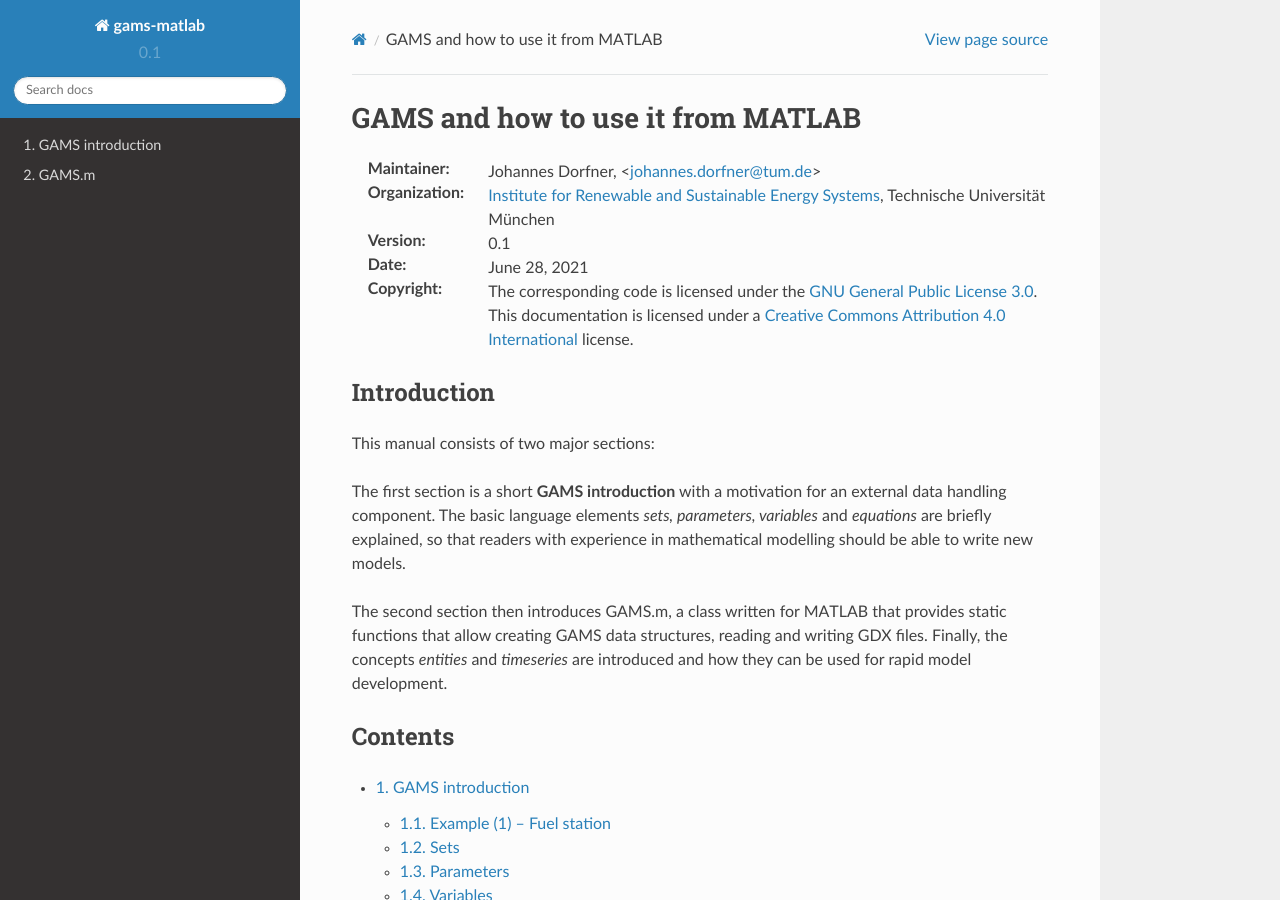
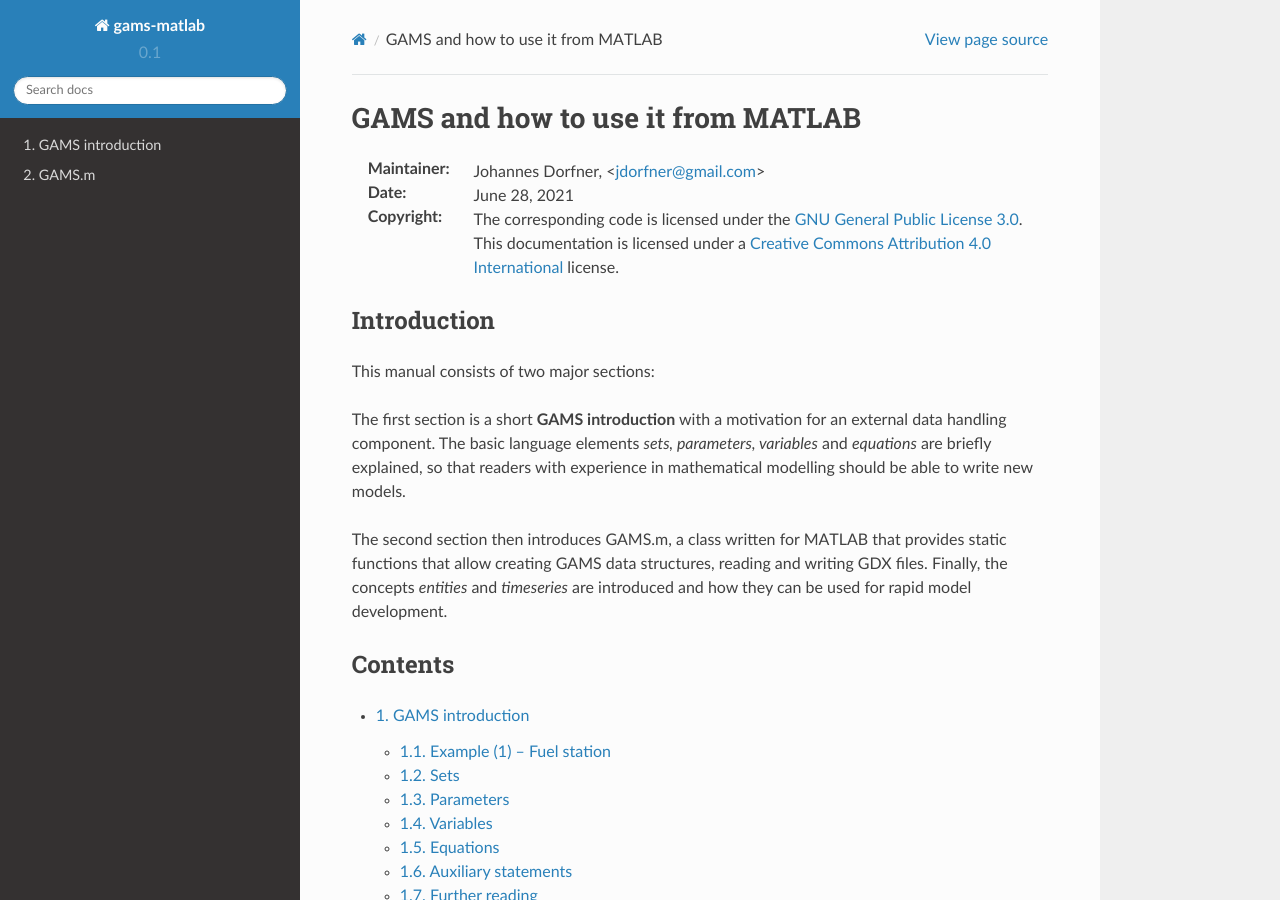
Before and after one commit to ojdo/gams-matlab, a Sphinx documentation site: the page built from doc/index.rst, in a window 1280 px wide and 900 px high. Built offline with Sphinx 7.4.7 and the Read the Docs theme 2.0.0, drawn with Linux system fonts in a browser that asks for light colours.

Commit message:
Remove outdated organization

```diff
--- a/doc/index.rst
+++ b/doc/index.rst
@@ -1,10 +1,7 @@
 GAMS and how to use it from MATLAB
 ==================================
 
-:Maintainer: Johannes Dorfner, <johannes.dorfner@tum.de>
-:Organization: `Institute for Renewable and Sustainable Energy Systems`_,
-               Technische Universität München
-:Version: |version|
+:Maintainer: Johannes Dorfner, <jdorfner@gmail.com>
 :Date: |today|
 :Copyright:
   The corresponding code is licensed under the `GNU General Public License 3.0`_.
@@ -48,4 +45,3 @@
 .. _GitHub repository: https://github.com/ojdo/gams-matlab
 .. _GNU General Public License 3.0: http://www.gnu.org/licenses/gpl-3.0
 .. _Creative Commons Attribution 4.0 International: http://creativecommons.org/licenses/by/4.0/
-.. _Institute for Renewable and Sustainable Energy Systems: http://www.ens.ei.tum.de/
```
